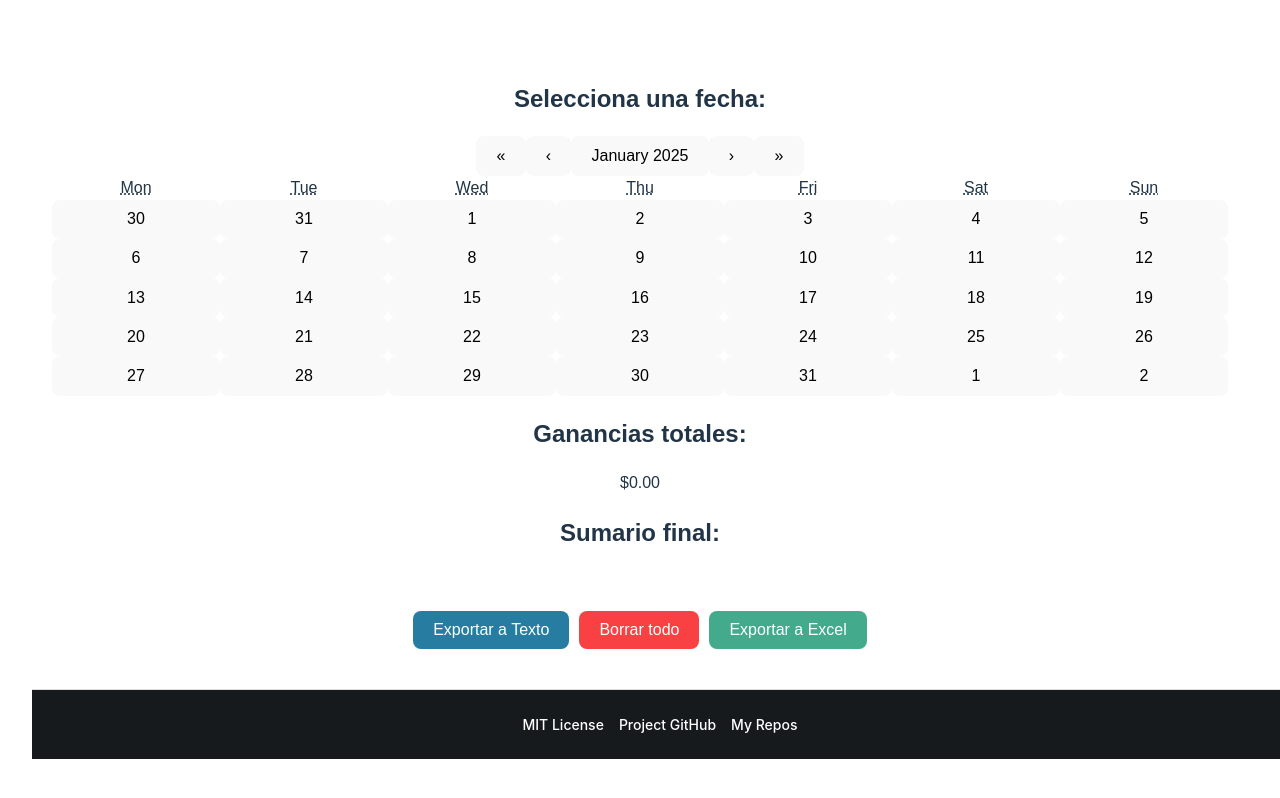
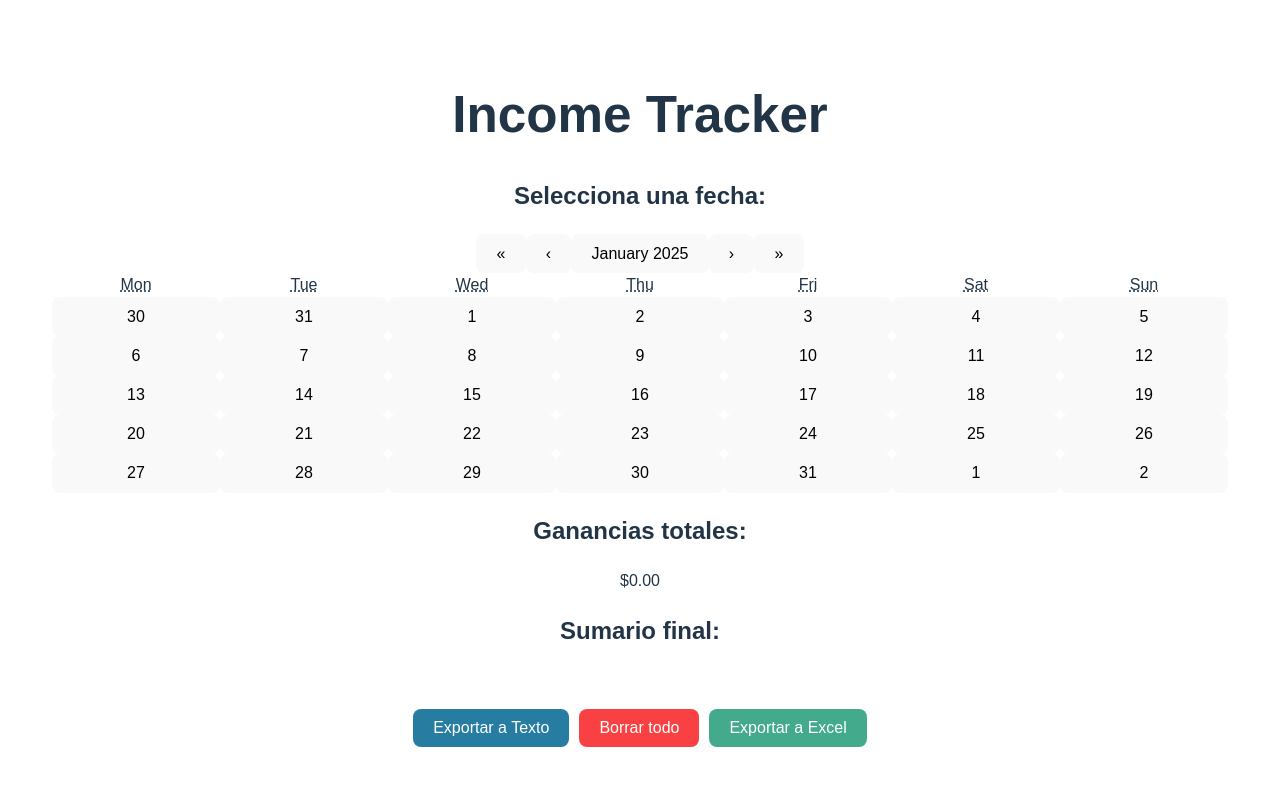
Before and after one commit to luismanuelvera/shifto, a React (Vite) app: page / in a window 1280 px wide. Built offline with nearby package versions, Linux system fonts and the light colour scheme.

Commit message:
removed components

```diff
--- a/src/App.jsx
+++ b/src/App.jsx
@@ -10,7 +10,7 @@ function App() {
   return (
     <div>
       <Hero></Hero>
-      <Footer></Footer>
+      {/* <Footer></Footer> */}
     </div>
   );
 }
--- a/src/app/Hero.jsx
+++ b/src/app/Hero.jsx
@@ -137,6 +137,8 @@ const App = () => {
     <div style={{ padding: "20px", fontFamily: "Arial, sans-serif" }}>
 
       {/* <Navbar></Navbar> */}
+
+      <h1>Income Tracker</h1>
 
       <div style={{ marginBottom: "20px" }}>
         <h2>Selecciona una fecha:</h2>
```
